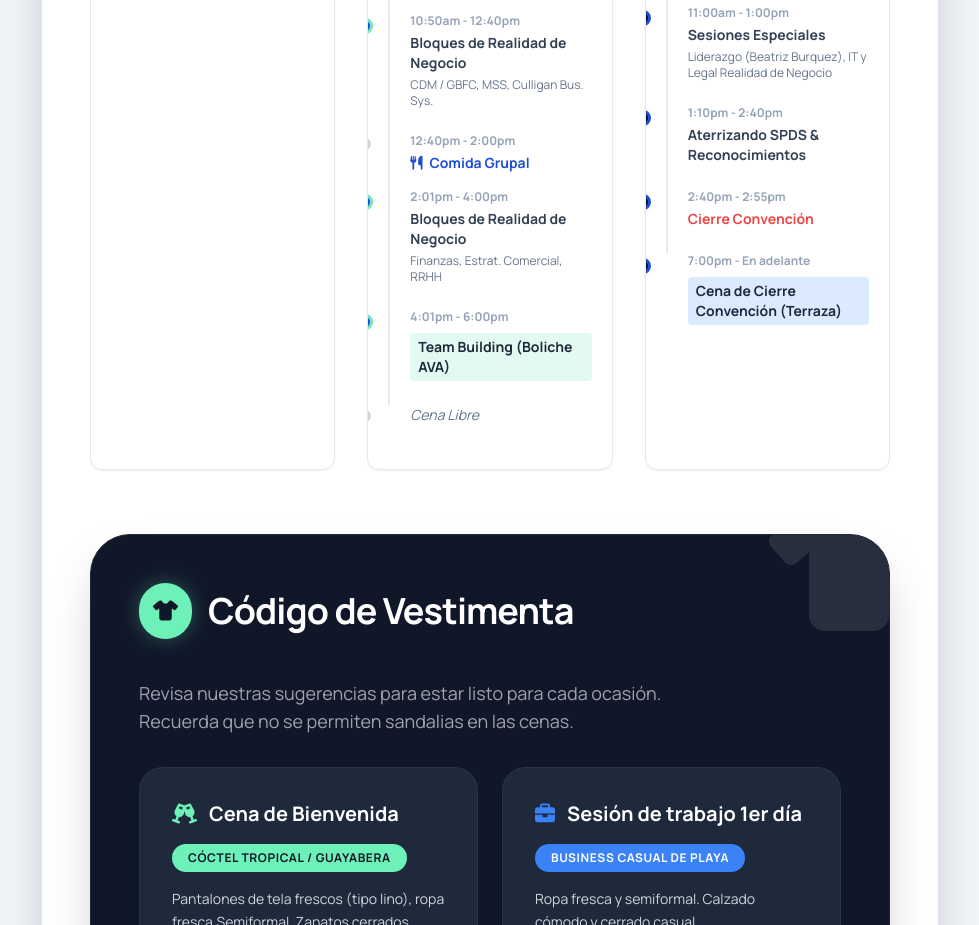
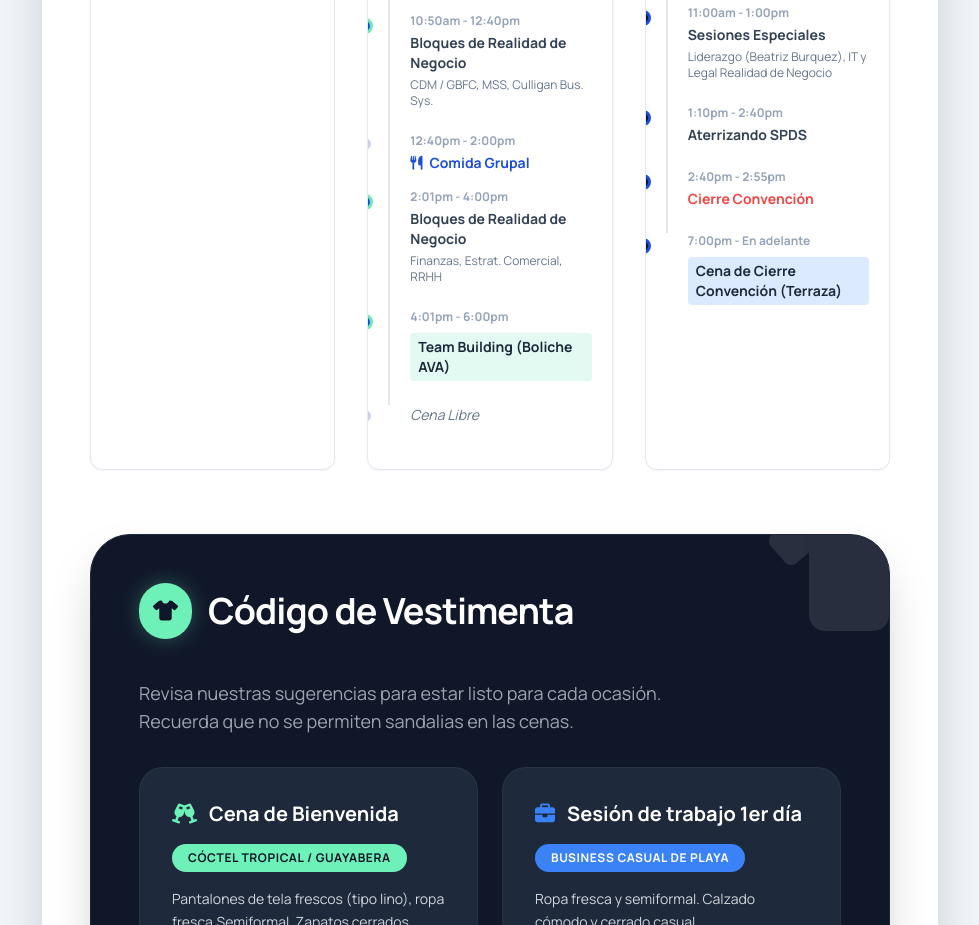
Before and after one commit to JakyAl/Convenci-n-Anual-Culligan-2026, a plain HTML site: page index.html in a window 1280 px wide. Shown: the part 1740-2665 px from the top of the page, without its empty margins (150-1129 px from the left). Drawn offline with nearby package versions, Linux system fonts and the light colour scheme.

Commit message:
Update index.html

```diff
--- a/index.html
+++ b/index.html
@@ -282,7 +282,7 @@
                         <div class="timeline-item">
                             <div class="timeline-dot" style="border-color: #1d4ed8; background-color: #0b132b;"></div>
                             <div class="text-xs text-slate-400 font-bold mb-1">1:10pm - 2:40pm</div>
-                            <div class="font-bold text-slate-700 text-sm">Aterrizando SPDS & Reconocimientos</div>
+                            <div class="font-bold text-slate-700 text-sm">Aterrizando SPDS</div>
                         </div>
                         <div class="timeline-item">
                             <div class="timeline-dot" style="border-color: #1d4ed8; background-color: #0b132b;"></div>
```
